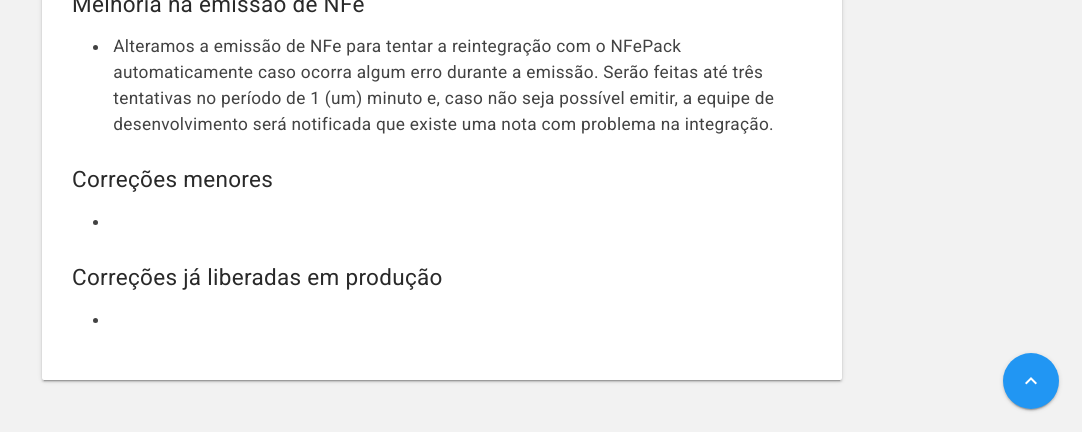
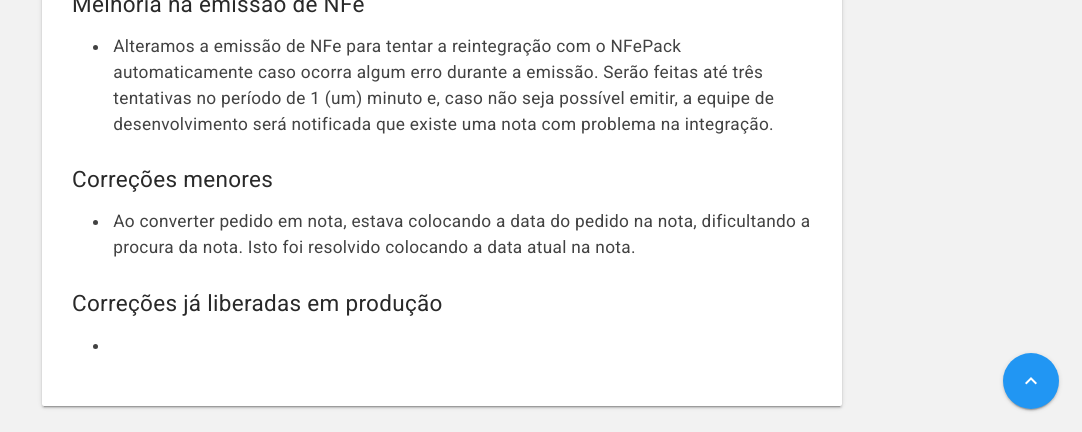
Before and after one commit to myrp-maicon/changelog-myrp, a Jekyll site: the page built from docs/myrp/18.10.02.md, in a window 1280 px wide, cut to the strip 468-900 px from the top of the page. Shown: the whole strip, without its empty margins (198-1280 px from the left). Built offline with Jekyll 4.4.1, drawn with Linux system fonts in a browser that asks for light colours; nearby versions of some CDN libraries; our own code applies the rules of GitHub Pages for plain Markdown files; the repository's description, which GitHub fills in, is left out.

Commit message:
Update 18.10.02.md

```diff
--- a/docs/myrp/18.10.02.md
+++ b/docs/myrp/18.10.02.md
@@ -8,7 +8,7 @@ As alterações estarão disponíveis no ambiente demo.myrp.com.br (212) na ter
 * Alteramos a emissão de NFe para tentar a reintegração com o NFePack automaticamente caso ocorra algum erro durante a emissão. Serão feitas até três tentativas no período de 1 (um) minuto e, caso não seja possível emitir, a equipe de desenvolvimento será notificada que existe uma nota com problema na integração.
 
 ## Correções menores
-*
+* Ao converter pedido em nota, estava colocando a data do pedido na nota, dificultando a procura da nota. Isto foi resolvido colocando a data atual na nota.
 
 
 ## Correções já liberadas em produção
```
